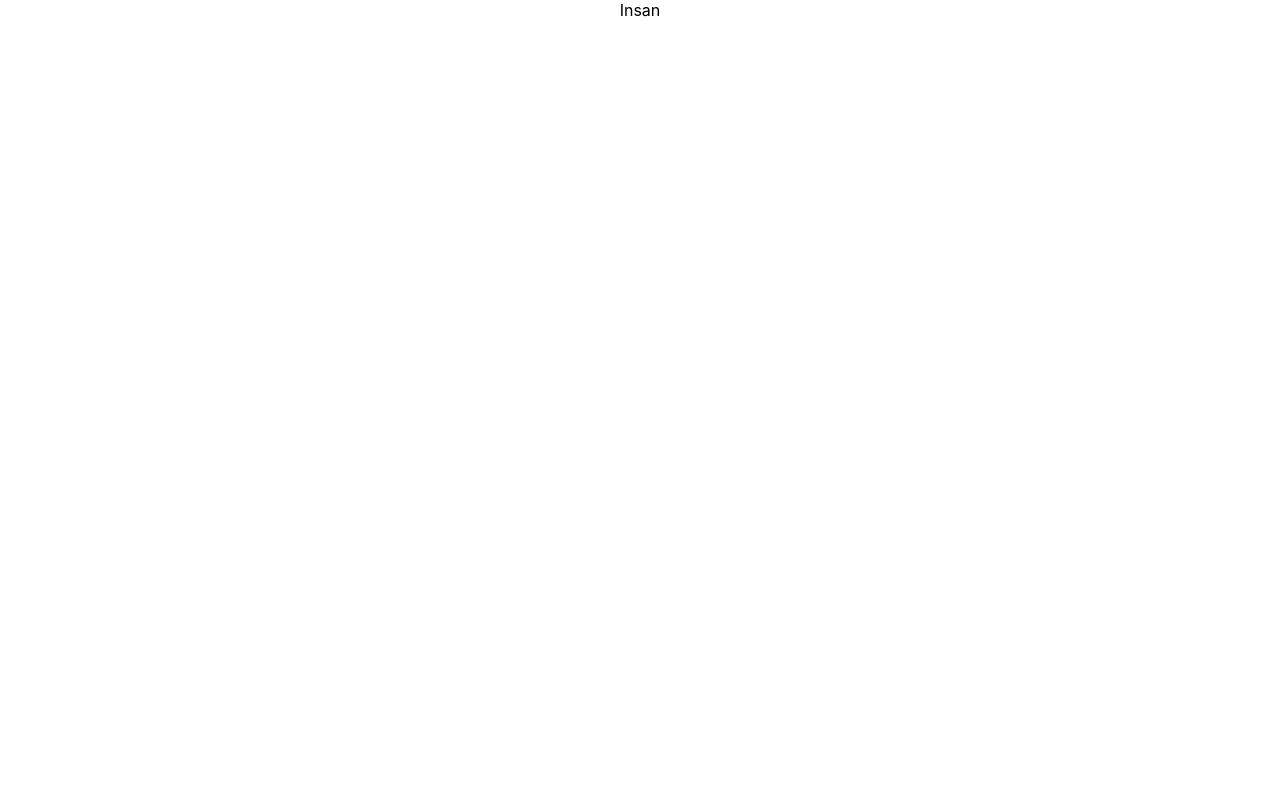
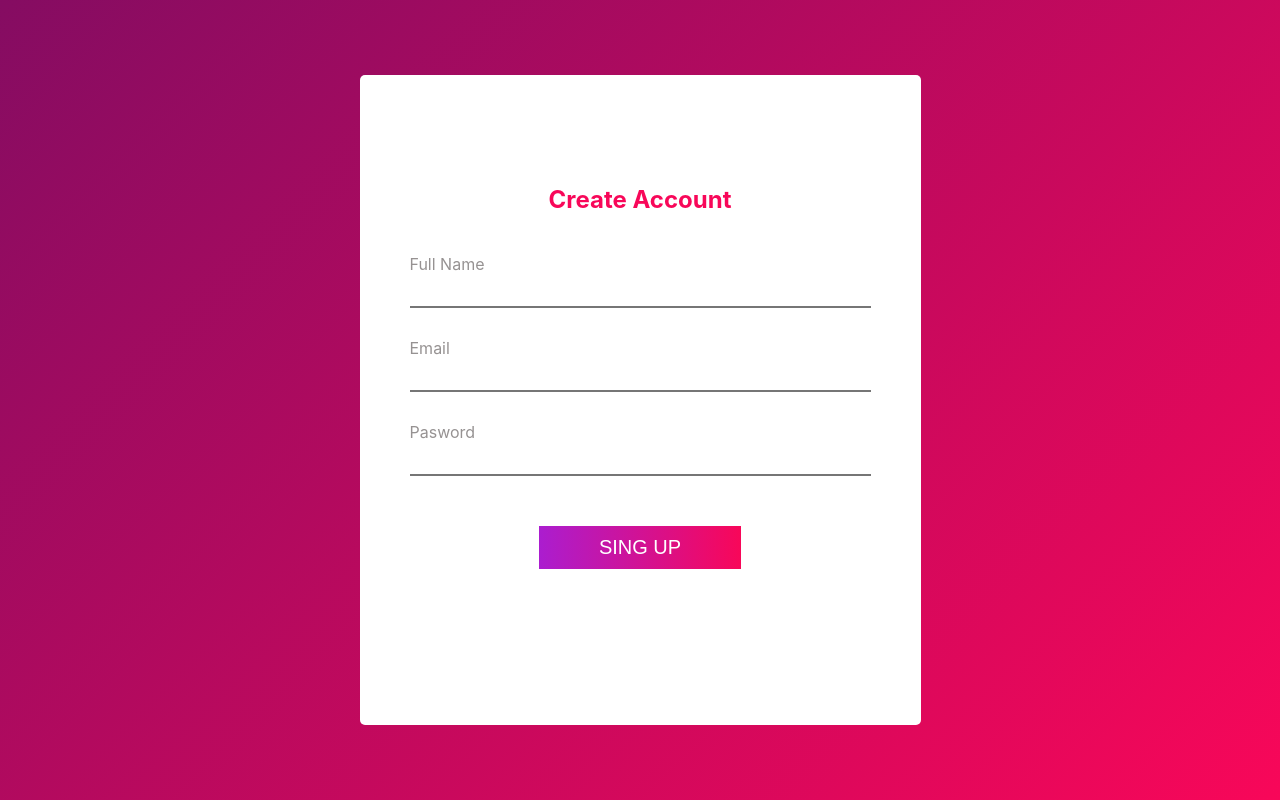
Before and after one commit to InsanRysbekov77/test, a React (Create React App) app: page / in a window 1280 px wide. Built offline with nearby package versions, Linux system fonts and the light colour scheme.

Commit message:
Objectdone

```diff
--- a/src/App.css
+++ b/src/App.css
@@ -1,38 +1,80 @@
-.App {
-  text-align: center;
+*{
+  margin: 0;
+  padding: 0;
 }
 
-.App-logo {
-  height: 40vmin;
-  pointer-events: none;
+.container {
+  background: linear-gradient(135deg, #850c62, #f80759);
+  width: 100%;
+  min-height: 100vh;
+  display: flex;
+  justify-content: center;
+  align-items: center;
 }
 
-@media (prefers-reduced-motion: no-preference) {
-  .App-logo {
-    animation: App-logo-spin infinite 20s linear;
-  }
+.app-wrapper {
+  background-color: #fff;
+  min-width: 350px;
+  min-height: 650px;
+  padding: 30px;box-sizing: border-box;
+  border-radius: 5px;
 }
 
-.App-header {
-  background-color: #282c34;
-  min-height: 100vh;
-  display: flex;
-  flex-direction: column;
-  align-items: center;
-  justify-content: center;
-  font-size: calc(10px + 2vmin);
-  color: white;
+.title {
+  color: #f80759;
+  text-align: center;
+  margin: 80px 0px 40px 0px;
 }
 
-.App-link {
-  color: #61dafb;
+.name,
+.email,
+.password {
+  margin: 20px;
+  color: #969292;
+  font-size: 16px;
 }
 
-@keyframes App-logo-spin {
-  from {
-    transform: rotate(0deg);
-  }
-  to {
-    transform: rotate(360deg);
-  }
+.password {
+  margin-bottom: 40px;
 }
+
+.input {
+  height: 32px;
+  font-size: 30px;
+  outline: none;
+  width: 100%;
+  border-top-style: none;
+  border-left-style: none;
+  border-right-style: none;
+  border-bottom-style: 2px solid black;
+  margin-bottom: 10px;
+}
+
+.error {
+  color: red;
+}
+
+.submit {
+  display: flex;
+  text-transform: uppercase;
+  font-size: 20px;
+  border: 25px;
+  color: white;
+  padding: 10px 60px;
+  background: linear-gradient(to right, #ab1dcf, #f80759);
+  box-shadow: rgba(0, 0, 0, 0.3) 0px 19px 38px
+  rgba(0, 0, 0, 0.22) 0px 15px 12px;
+  margin: 0 auto;
+  outline: none;
+  border: none;
+  cursor: pointer;
+  transition: all 0.1s;
+}
+
+.form-success {
+  display: flex;
+  justify-content: center;
+  margin-top: 250px;
+  min-width: 350px;
+  color: #f80759;
+}
--- a/src/App.js
+++ b/src/App.js
@@ -1,10 +1,12 @@
+import './App.css';
+import Form from './Components/Form';
 
-import './App.css';
+
 
 function App() {
   return (
     <div className="App">
-      <div>Insan</div>
+      <Form />
     </div>
   );
 }
--- /dev/null
+++ b/src/Components/Form.js
@@ -0,0 +1,23 @@
+import SingnupForm from "./SingnupForm";
+import SignupFormSuccess from "./SignupFormsuccess";
+import React, { useState } from 'react'
+
+const Form = () => {
+const[formIsSubmitted, setFormIsSubmitted] = useState(false)
+
+const submitForm = () => {
+    setFormIsSubmitted(true)
+}
+
+   return (
+   <div>
+       {!formIsSubmitted ? (
+           <SingnupForm submitForm={submitForm} />
+       ) : (
+           <SignupFormSuccess />
+       )}
+   </div>
+   )
+}
+
+export default Form;
--- /dev/null
+++ b/src/Components/SignupFormsuccess.js
@@ -0,0 +1,14 @@
+import React from "react";
+import "../App.css"
+
+const SignupFormSuccess = () => {
+    return (
+        <div className="container">
+            <div className="app-wrapper">
+                <h1 className="form-success">Account Created!</h1>
+            </div>
+        </div>
+    )
+}
+
+export default SignupFormSuccess;
--- /dev/null
+++ b/src/Components/SingnupForm.js
@@ -0,0 +1,83 @@
+import React, { useEffect, useState } from 'react'
+import Validation from './Validation'
+
+const SingnupForm = ({submitForm}) => {
+	const [values, setValues] = useState({
+		fullname: "",
+		email: "",
+		password: "",
+	})
+
+	const [errors, setErrors] = useState({})
+    const [dataIsCorrect, SetDataIsCorrect] = useState(false)
+
+	const handleChange = (event) => {
+		setValues({
+			...values,
+			[event.target.name]: event.target.value,
+		})
+	}
+
+	const handleFormSubmit = (event) => {
+		event.preventDefault();
+        setErrors(Validation(values))
+        SetDataIsCorrect(true)
+        console.log(handleFormSubmit);
+	}
+
+    useEffect(()=>{
+        if (Object.keys(errors).length === 0 && dataIsCorrect){
+            submitForm(true)
+        }
+    },)
+
+	return (
+		<div className='container'>
+			<div className='app-wrapper'>
+				<div>
+					<h2 className='title'>Create Account</h2>
+				</div>
+				<form className='form-wrapper'>
+					<div className='name'>
+						<label className='label'>Full Name</label>
+						<input
+							className='input'
+							type='text'
+							name='fullname'
+							value={values.fullname}
+							onChange={handleChange}
+						/>
+						{errors.fullname && <p className="error">{errors.fullname}</p>}
+					</div>
+					<div className='email'>
+						<label className='label'>Email</label>
+						<input
+							className='input'
+							type='email'
+							name='email'
+							value={values.email}
+							onChange={handleChange}
+						/>
+						{errors.email && <p className="error">{errors.email}</p>}
+					</div>
+					<div className='password'>
+						<label className='label'>Pasword</label>
+						<input
+							className='input'
+							type='password'
+							name='password'
+							value={values.password}
+							onChange={handleChange}
+						/>
+						{errors.password && <p className="error">{errors.password}</p>}
+					</div>
+					<div>
+						<button className='submit' onClick={handleFormSubmit}>Sing Up</button>
+					</div>
+				</form>
+			</div>
+		</div>
+	)
+}
+
+export default SingnupForm;
--- /dev/null
+++ b/src/Components/Validation.js
@@ -0,0 +1,22 @@
+
+const Validation = (values) => {
+    let errors={};
+
+    if(!values.fullname){
+        errors.fullname="Name is required."
+    }
+    if(!values.email){
+        errors.email="Email is required."
+    }
+
+    if(!values.password){
+        errors.password="Password is required."
+    }else if(values.password.length < 5){
+        errors.password="Password must be more than five characters."
+    }
+
+    return errors;
+
+}
+
+export default Validation;
```
